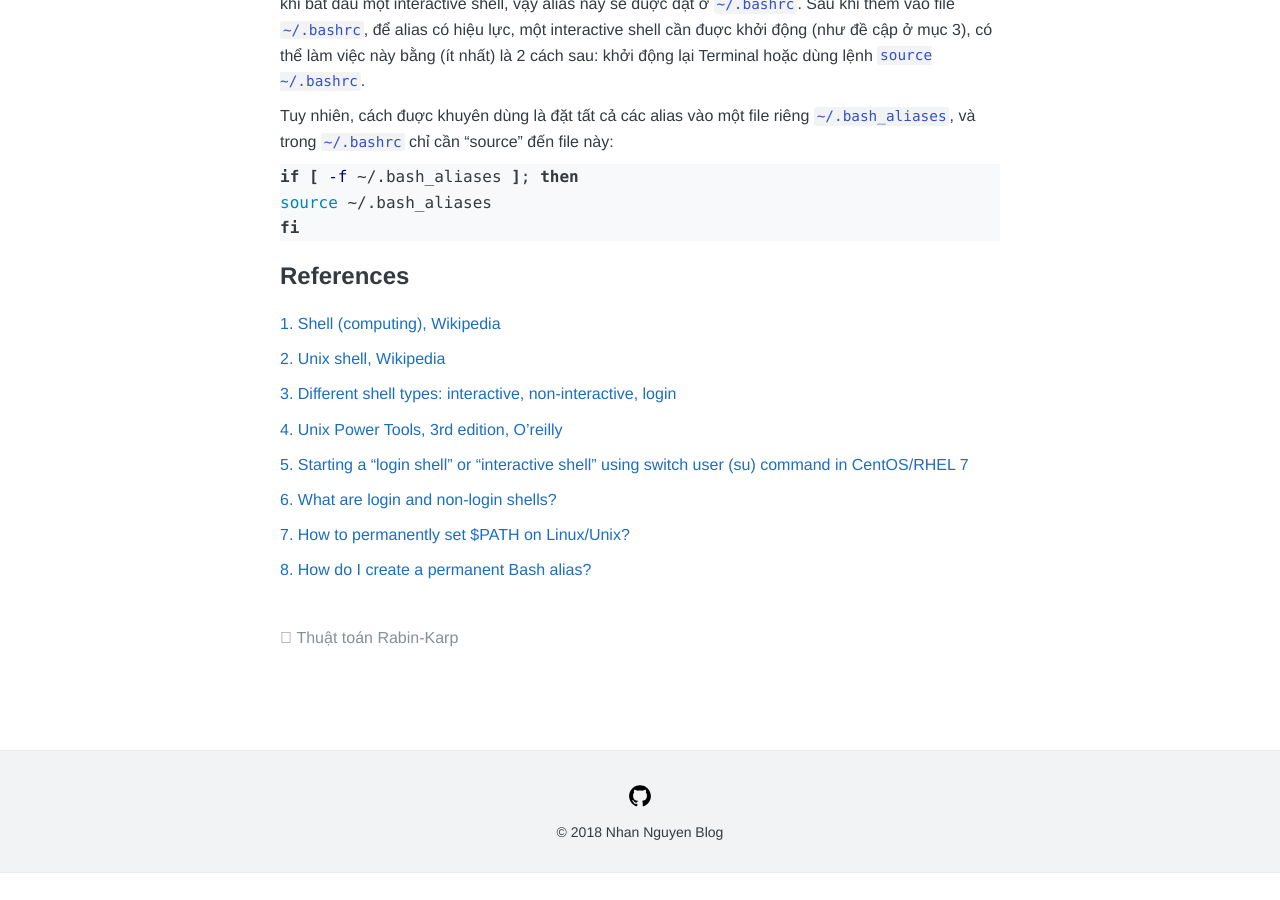
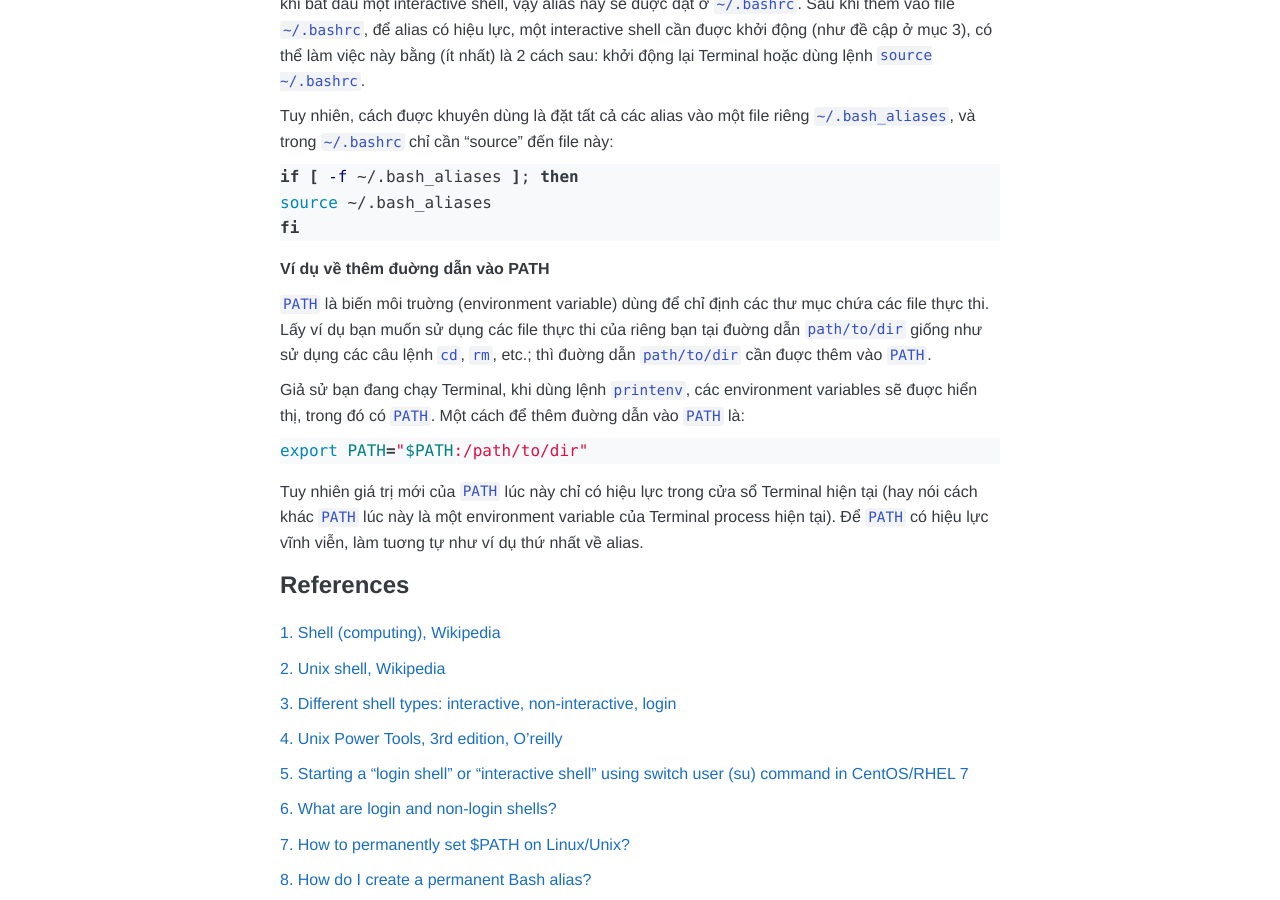
Before and after one commit to nhannguyen95/nhannguyen95.github.io, a Jekyll site: the page built from _posts/2018-05-28-hoc-linux-1.md, in a window 1280 px wide and 900 px high, scrolled down 3703 px. Built offline with Jekyll 4.4.1, drawn with Linux system fonts in a browser that asks for light colours; nearby versions of some CDN libraries; comment, search, counter and statistics services are not loaded; before the commit the page ends 4576 px from its top, so only the background shows below that.

Commit message:
Update 2018-05-28-hoc-linux-1.md

```diff
--- a/_posts/2018-05-28-hoc-linux-1.md
+++ b/_posts/2018-05-28-hoc-linux-1.md
@@ -117,6 +117,17 @@
 fi
 {% endhighlight %}
 
+**Ví dụ về thêm đuờng dẫn vào PATH**
+
+`PATH` là biến môi truờng (environment variable) dùng để chỉ định các thư mục chứa các file thực thi. Lấy ví dụ bạn muốn sử dụng các file thực thi của riêng bạn tại đuờng dẫn `path/to/dir` giống như sử dụng các câu lệnh `cd`, `rm`, etc.; thì đuờng dẫn `path/to/dir` cần đuợc thêm vào `PATH`.
+
+Giả sử bạn đang chạy Terminal, khi dùng lệnh `printenv`, các environment variables sẽ đuợc hiển thị, trong đó có `PATH`. Một cách để thêm đuờng dẫn vào `PATH` là:
+
+{% highlight shell %}
+export PATH="$PATH:/path/to/dir"
+{% endhighlight %}
+
+Tuy nhiên giá trị mới của `PATH` lúc này chỉ có hiệu lực trong cửa sổ Terminal hiện tại (hay nói cách khác `PATH` lúc này là một environment variable của Terminal process hiện tại). Để `PATH` có hiệu lực vĩnh viễn, làm tuơng tự như ví dụ thứ nhất về alias.
 
 ## References
 
```
